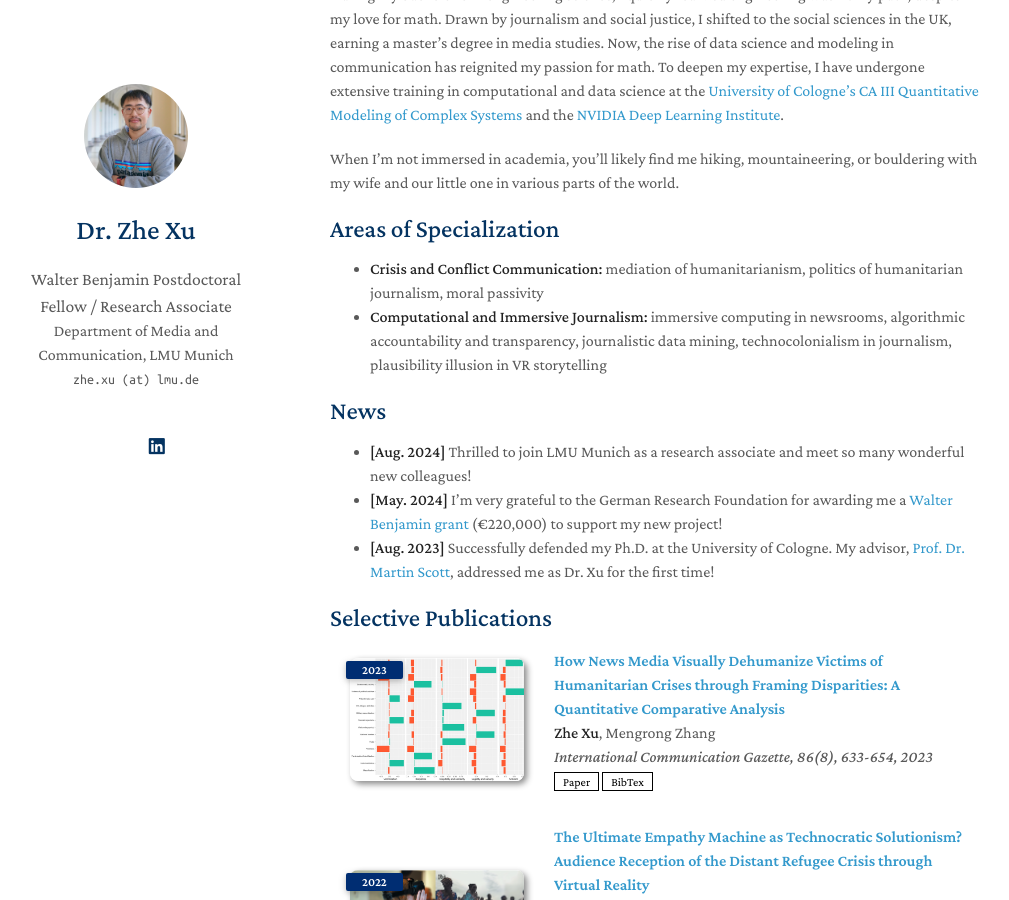
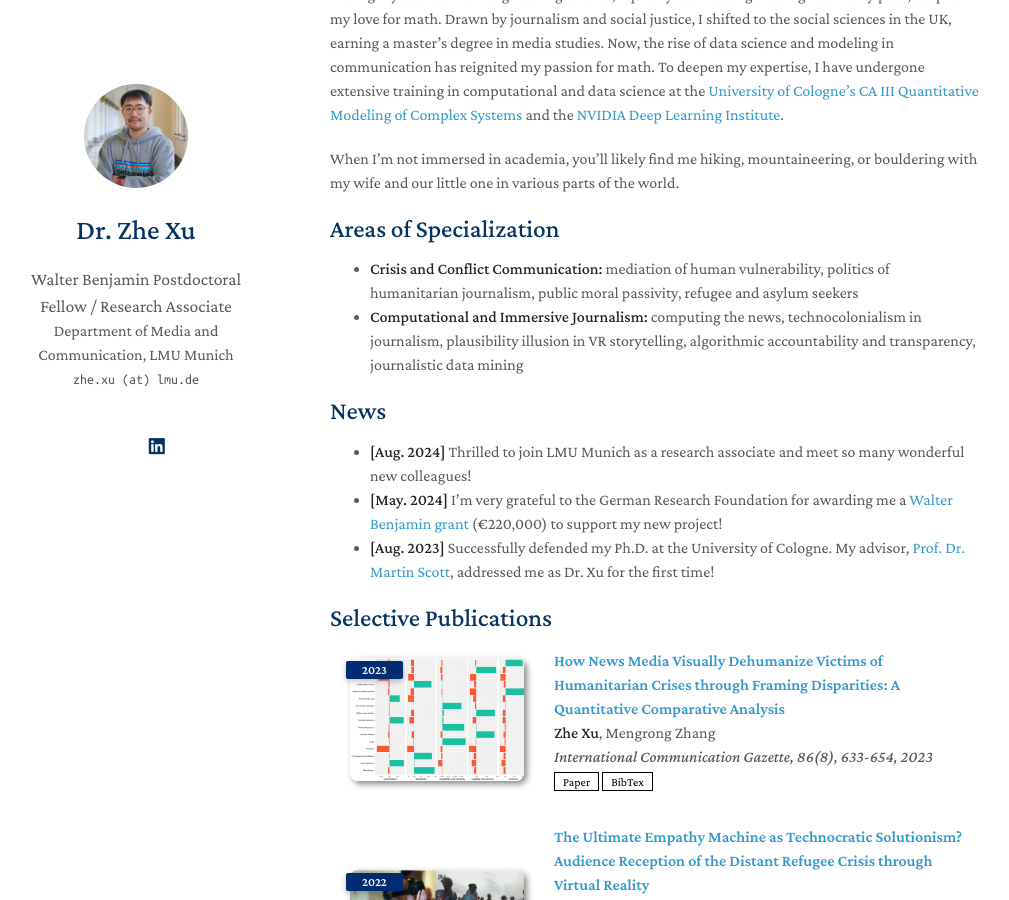
Before and after one commit to zhexuphd/home, a Jekyll site: the page built from index.md, in a window 1280 px wide and 900 px high, scrolled down 454 px. Shown: the whole window, without its empty margins (140-1149 px from the left). Built offline with Jekyll 4.4.1, drawn with Linux system fonts in a browser that asks for light colours; a style sheet for code colours, icons or effects is not loaded; our own code applies the rules of GitHub Pages for plain Markdown files.

Commit message:
Update index.md

```diff
--- a/index.md
+++ b/index.md
@@ -14,8 +14,8 @@ When I’m not immersed in academia, you’ll likely find me hiking, mountaineer
 
 ## Areas of Specialization
 
-- **Crisis and Conflict Communication:** mediation of humanitarianism, politics of humanitarian journalism, moral passivity
-- **Computational and Immersive Journalism:** immersive computing in newsrooms, algorithmic accountability and transparency, journalistic data mining, technocolonialism in journalism, plausibility illusion in VR storytelling
+- **Crisis and Conflict Communication:** mediation of human vulnerability, politics of humanitarian journalism, public moral passivity, refugee and asylum seekers
+- **Computational and Immersive Journalism:** computing the news, technocolonialism in journalism, plausibility illusion in VR storytelling, algorithmic accountability and transparency, journalistic data mining
 
 ## News
 
```
